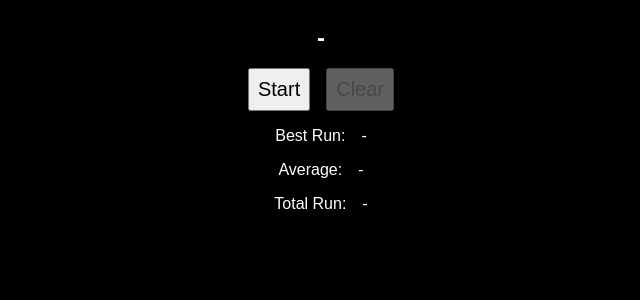
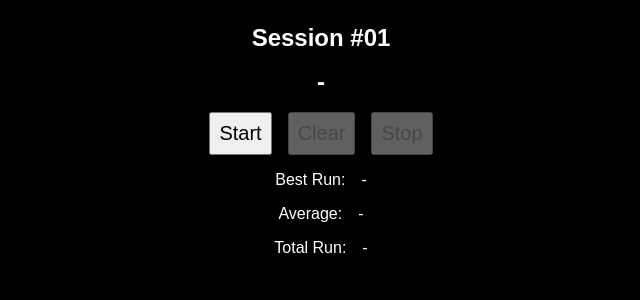
Before and after one commit to andrecastelo/run-counter, a Next.js app: page / in a window 1280 px wide. Shown: the top 300 px of the page, without its empty margins (319-959 px from the left). Built offline with nearby package versions, Linux system fonts and the light colour scheme.

Commit message:
feat: add stop button

```diff
--- a/src/components/Timer/Timer.tsx
+++ b/src/components/Timer/Timer.tsx
@@ -22,6 +22,11 @@ export const Timer = () => {
     setRuns([]);
   };
 
+  const stop = () => {
+    nextRun();
+    setActive(false);
+  };
+
   useEffect(() => {
     let interval: ReturnType<typeof setInterval> | null = null;
     if (active) {
@@ -40,6 +45,7 @@ export const Timer = () => {
 
   return (
     <TimerContainer>
+      <TimerText>Session #01</TimerText>
       <TimerText>{formatDuration(duration)}</TimerText>
       <ButtonContainer>
         <Button onClick={() => setActive((x) => (x ? false : true))}>
@@ -48,6 +54,9 @@ export const Timer = () => {
         <Button disabled={runs.length === 0} onClick={clear}>
           Clear
         </Button>
+        <Button disabled={!active} onClick={stop}>
+          Stop
+        </Button>
         {active && <Button onClick={nextRun}>Next Run</Button>}
       </ButtonContainer>
       <RunStats currentDuration={duration} runs={runs} />
```
Also changed, not shown: 1 other file (tests, documents, lock files or other folders).
